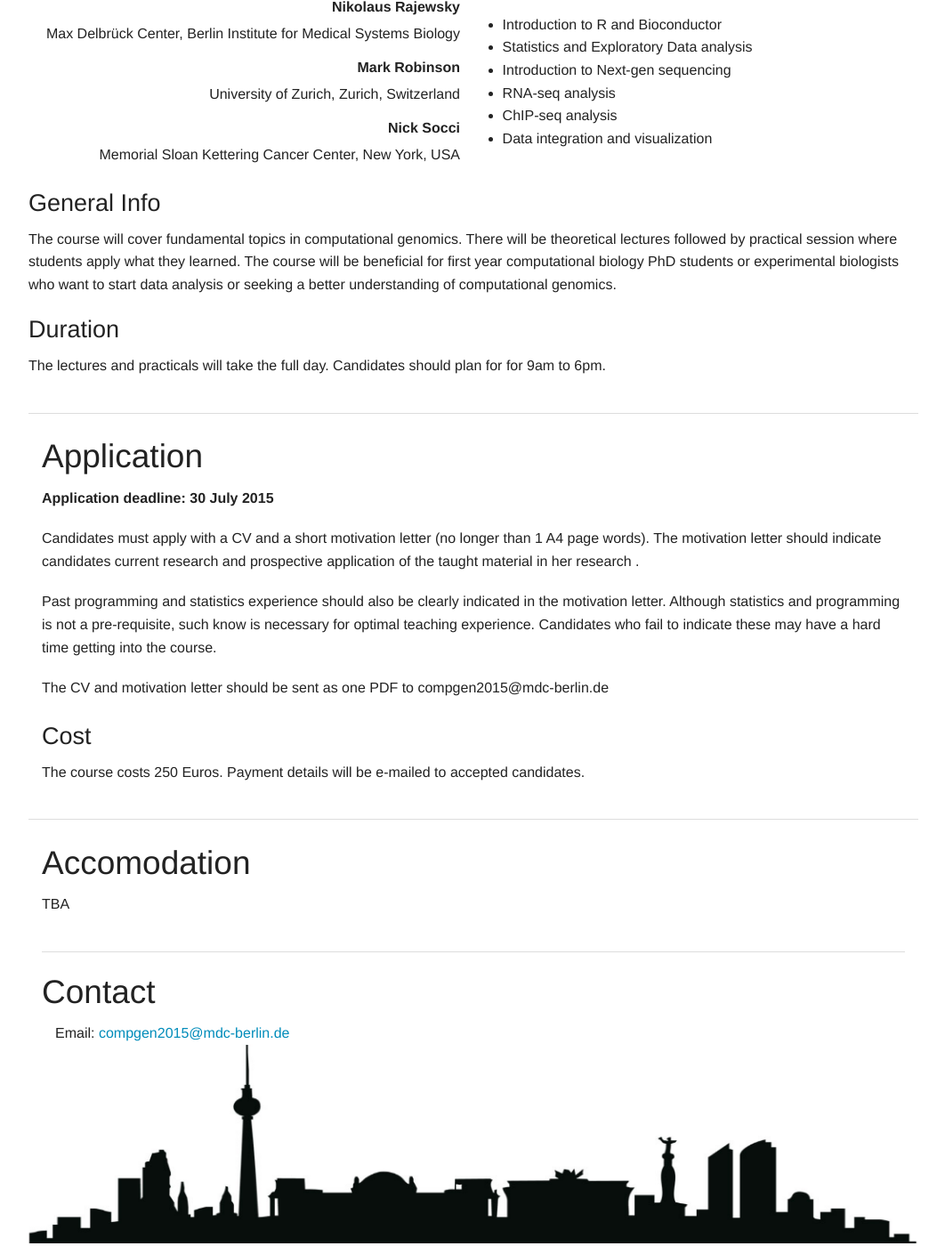
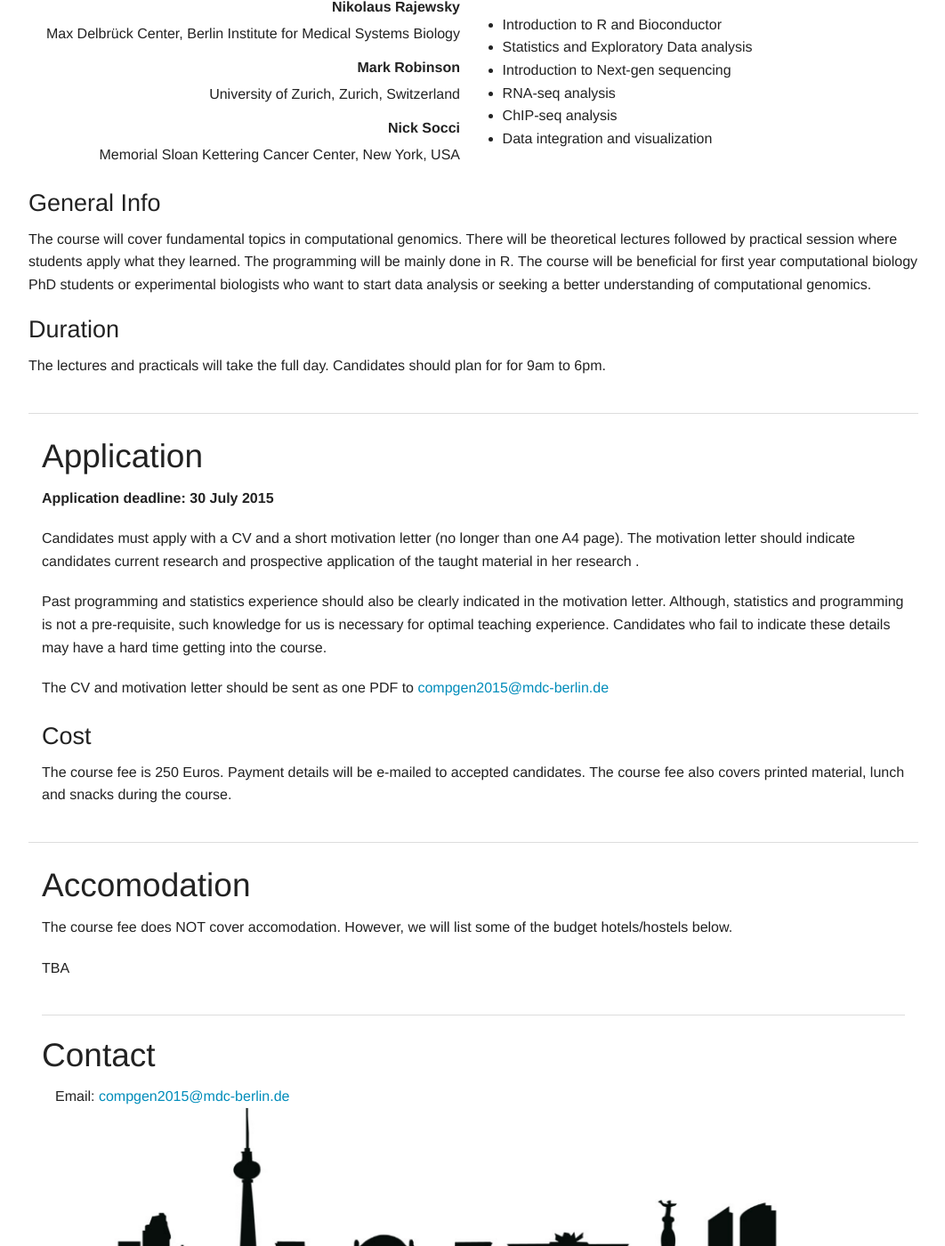
Before and after one commit to BIMSBbioinfo/compgen, a Jekyll site: the page 2015/index.html, which Jekyll copies as it is, in a window 1280 px wide and 1400 px high, scrolled down 916 px. Shown: the whole window at 89% size, without its empty margins (108-1170 px from the left). Built offline with Jekyll 4.4.1, drawn with Linux system fonts in a browser that asks for light colours; nearby versions of some CDN libraries; library files that are not in the unit come from our copies.

Commit message:
Update index.html

```diff
--- a/2015/index.html
+++ b/2015/index.html
@@ -77,7 +77,7 @@
           <h3 id="General info">General Info</h3>
           <p>
           The course will cover fundamental topics in computational genomics.
-          There will be theoretical lectures followed by practical session where students apply what they learned.
+          There will be theoretical lectures followed by practical session where students apply what they learned. The programming will be mainly done in R.
           The course will be beneficial for first year computational biology PhD students or experimental biologists who want to start data analysis or seeking a better understanding of computational genomics.
           </p>
           <h3 id="Duration">Duration</h3>
@@ -92,18 +92,18 @@
         <div class="large-12 columns">
           <h2 id="application">Application</h2>
           <p><b>Application deadline: 30 July 2015</b></p>
-          <p>Candidates must apply with a CV and a short motivation letter (no longer than 1 A4 page words).
+          <p>Candidates must apply with a CV and a short motivation letter (no longer than one A4 page).
           The motivation letter should indicate candidates current research and prospective application of the taught material in her research .
           </p>
             <p>Past programming and statistics experience should also be clearly indicated in the motivation letter.
-            Although statistics and programming is not a pre-requisite, such know is necessary for optimal teaching experience.
-            Candidates who fail to indicate these may have a hard time getting into the course.</p>
+            Although, statistics and programming is not a pre-requisite, such knowledge for us is necessary for optimal teaching experience.
+            Candidates who fail to indicate these details may have a hard time getting into the course.</p>
 
-             <p>The CV and motivation letter should be sent as one PDF to compgen2015@mdc-berlin.de </p>
+             <p>The CV and motivation letter should be sent as one PDF to <a href="mailto:compgen2015@mdc-berlin.de">compgen2015@mdc-berlin.de</a> </p>
         </div>
         <div class="large-12 columns">
           <h3 id="Cost">Cost</h3>
-          <p>The course costs 250 Euros. Payment details will be e-mailed to accepted candidates.  </p>
+          <p>The course fee is 250 Euros. Payment details will be e-mailed to accepted candidates. The course fee also covers printed material, lunch and snacks during the course.  </p>
 
         </div>
     </div>
@@ -111,6 +111,8 @@
       <hr>
         <div class="large-12 columns">
           <h2 id="accomodation">Accomodation</h2>
+          <p>The course fee does NOT cover accomodation. However, we will list some of the budget hotels/hostels below. </p>
+
           <p>TBA</p>
         </div>
     </div>
```
